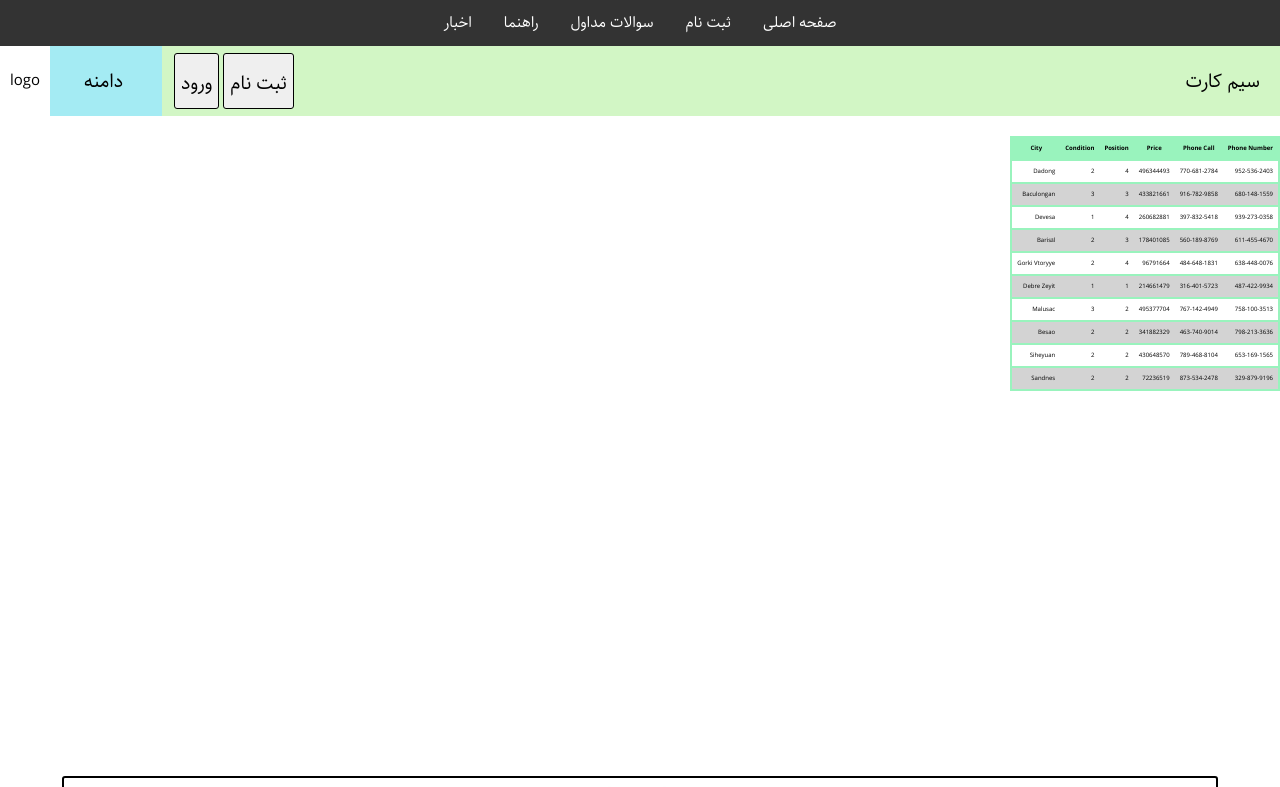
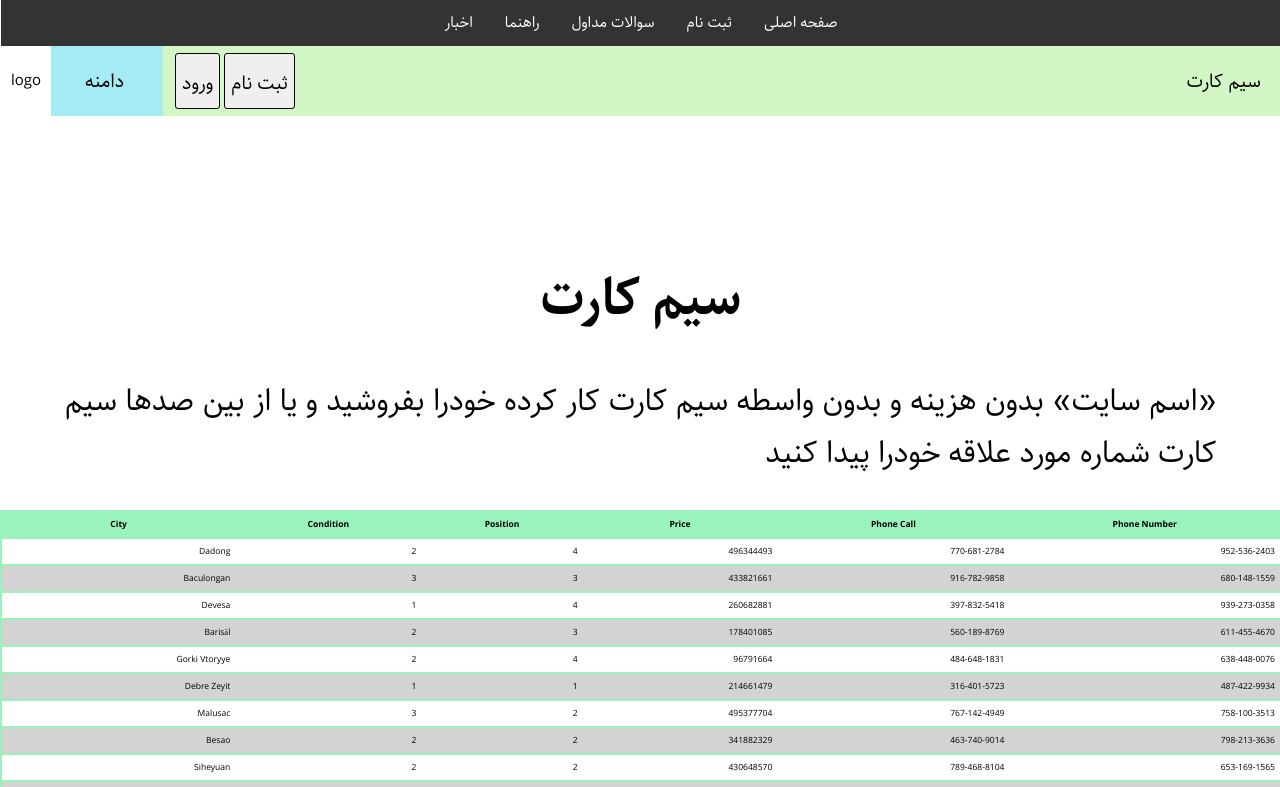
Before and after one commit to Maxxfloat/sh, a React (Create React App) app: page / in a window 1280 px wide. Shown: the top 787 px of the page. Built offline with nearby package versions, Linux system fonts and the light colour scheme.

Commit message:
sim table on home page fiexed

```diff
--- a/src/Component/Pages/Home/Home.jsx
+++ b/src/Component/Pages/Home/Home.jsx
@@ -25,11 +25,25 @@ const Home = () => {
 	return (
 		<div>
 			<div className={s.banner}>
-				<div className={s.container}>
-					<SIMResultTable tableInstance={tableInstance} />
+				{/* <div className={s.container}> */}
+				<div className={s.bannerTitle}>
+					<h1>سیم کارت</h1>
+					<p>
+						«اسم سایت» بدون هزینه و بدون واسطه سیم کارت کار کرده خودرا بفروشید و
+						یا از بین صدها سیم کارت شماره مورد علاقه خودرا پیدا کنید
+					</p>
 				</div>
+				<SIMResultTable tableInstance={tableInstance} />
+				{/* </div> */}
 			</div>
-			<div className={s.shortCuts}>
+		</div>
+	);
+};
+
+export default Home;
+
+{
+	/* <div className={s.shortCuts}>
 				<div>
 					<Link className={s.link} to="/tutorial">
 						راهنما
@@ -55,12 +69,8 @@ const Home = () => {
 				<div>
 					<p>ویترین</p>
 				</div>
-				{/* <div className={s.vitrineContainer}>
+				 <div className={s.vitrineContainer}>
 					<Vitrine COLUMN={COLUMN} />
-				</div> */}
-			</div>
-		</div>
-	);
-};
-
-export default Home;
+				</div>
+</div> */
+}
--- a/src/Component/Pages/Home/Home.module.scss
+++ b/src/Component/Pages/Home/Home.module.scss
@@ -1,11 +1,30 @@
 @import "/src/Component/UI/Sass/Main.scss";
 
 .banner {
-	min-height: 80vh;
+	min-height: 100vh;
 	height: auto;
-	margin-top: 2rem;
-	.container {
-		height: 0;
+	width: 100%;
+	// margin-top: 2rem;
+	// .container {
+	// height: 0;
+	@include displayFlex(column, center, center);
+	.bannerTitle {
+		width: 90%;
+		h1 {
+			text-align: center;
+			font-size: 5rem;
+		}
+		p {
+			text-align: justify;
+			font-size: 3rem;
+			// width: 90%;
+		}
+	}
+	table {
+		width: 100%;
+		font-size: inherit;
+		font-size: 3.5rem;
+		// }
 	}
 }
 
```
